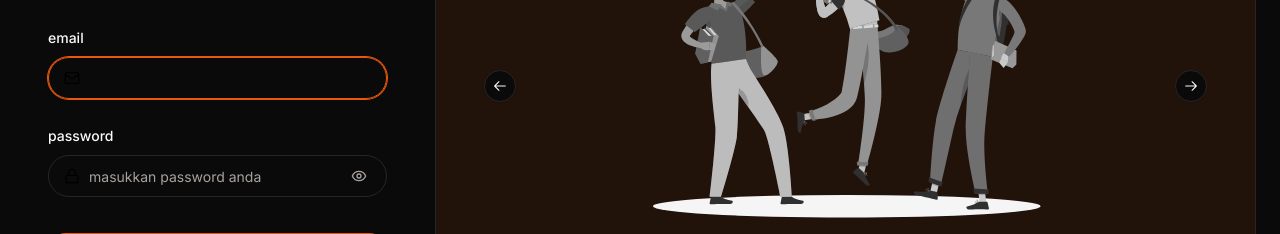
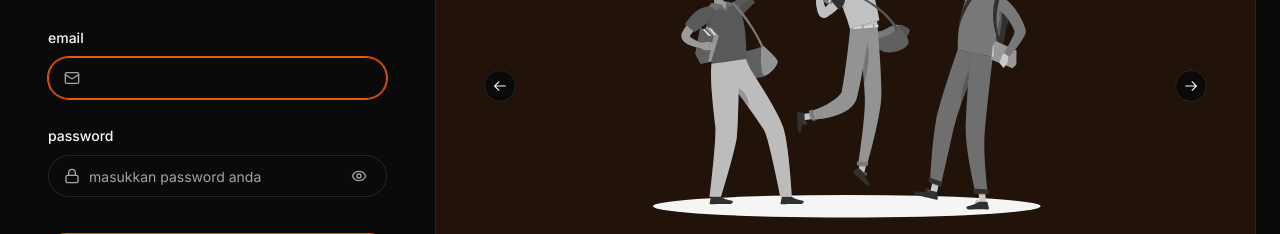
Before and after one commit to soni-canra-wiguna/bisa-ujian, a Next.js app: page /sign-in in a window 1280 px wide. Shown: the part 314-548 px from the top of the page. Built offline with nearby package versions, Linux system fonts and the light colour scheme; no server answers.

Commit message:
fix: invalidate query examsData

```diff
--- a/app/(auth)/_components/signin-form.tsx
+++ b/app/(auth)/_components/signin-form.tsx
@@ -14,7 +14,7 @@ import { useForm } from "react-hook-form"
 import { SignInSchema } from "@/schema"
 import { zodResolver } from "@hookform/resolvers/zod"
 import { signIn } from "next-auth/react"
-import { useMutation } from "@tanstack/react-query"
+import { useMutation, useQueryClient } from "@tanstack/react-query"
 import { useRouter } from "next/navigation"
 import AuthStatus from "./auth-status"
 import LoadingButton from "@/components/loading-button"
@@ -24,6 +24,7 @@ import FormWrapper from "./form-wrapper"
 
 const SignInForm = () => {
   const router = useRouter()
+  const queryClient = useQueryClient()
   const [isFailedSignIn, setIsFailedSignIn] = useState<boolean>(false)
   const [isSuccesSignIn, setIsSuccesSignIn] = useState<boolean>(false)
   const [isErrorSignIn, setIsErrorSignIn] = useState<boolean>(false)
@@ -49,6 +50,7 @@ const SignInForm = () => {
         setIsSuccesSignIn(true)
         router.refresh()
         router.push("/")
+        queryClient.invalidateQueries({ queryKey: ["examsData"] })
       } else {
         setIsFailedSignIn(true)
       }
@@ -92,10 +94,7 @@ const SignInForm = () => {
                       type="email"
                       focus
                       icon={
-                        <MailIcon
-                          className="absolute top-1/2 transform -translate-y-1/2 w-4 h-4 ml-4"
-                          color="black"
-                        />
+                        <MailIcon className="absolute top-1/2 transform -translate-y-1/2 w-4 h-4 ml-4 text-muted-foreground" />
                       }
                       placeholder="masukkan email anda"
                       {...field}
@@ -117,10 +116,7 @@ const SignInForm = () => {
                     <AuthInput
                       type="password"
                       icon={
-                        <Lock
-                          className="absolute top-1/2 transform -translate-y-1/2 w-4 h-4 ml-4"
-                          color="black"
-                        />
+                        <Lock className="absolute top-1/2 transform -translate-y-1/2 w-4 h-4 ml-4 text-muted-foreground" />
                       }
                       revealPassword
                       placeholder="masukkan password anda"
--- a/components/exam-form.tsx
+++ b/components/exam-form.tsx
@@ -14,7 +14,7 @@ import {
 } from "lucide-react"
 import { Card } from "./ui/card"
 import { useToast } from "./ui/use-toast"
-import { useMutation } from "@tanstack/react-query"
+import { useMutation, useQueryClient } from "@tanstack/react-query"
 import { ExamProps } from "@/type"
 import LoadingButton from "./loading-button"
 import { cn } from "@/lib/utils"
@@ -44,6 +44,7 @@ import { useUserClient } from "@/hook/use-user"
 export default function ExamFormPost() {
   const session = useUserClient()
   const { toast } = useToast()
+  const queryClient = useQueryClient()
   const [title, setTitle] = useState(
     // localStorage.getItem("title") ||
     ""
@@ -142,8 +143,7 @@ export default function ExamFormPost() {
           options: [{ content: "" }],
         },
       ])
-      // localStorage.removeItem("title")
-      // localStorage.removeItem("questions")
+      queryClient.invalidateQueries({ queryKey: ["examsData"] })
     },
     onError: () => {
       toast({
```
